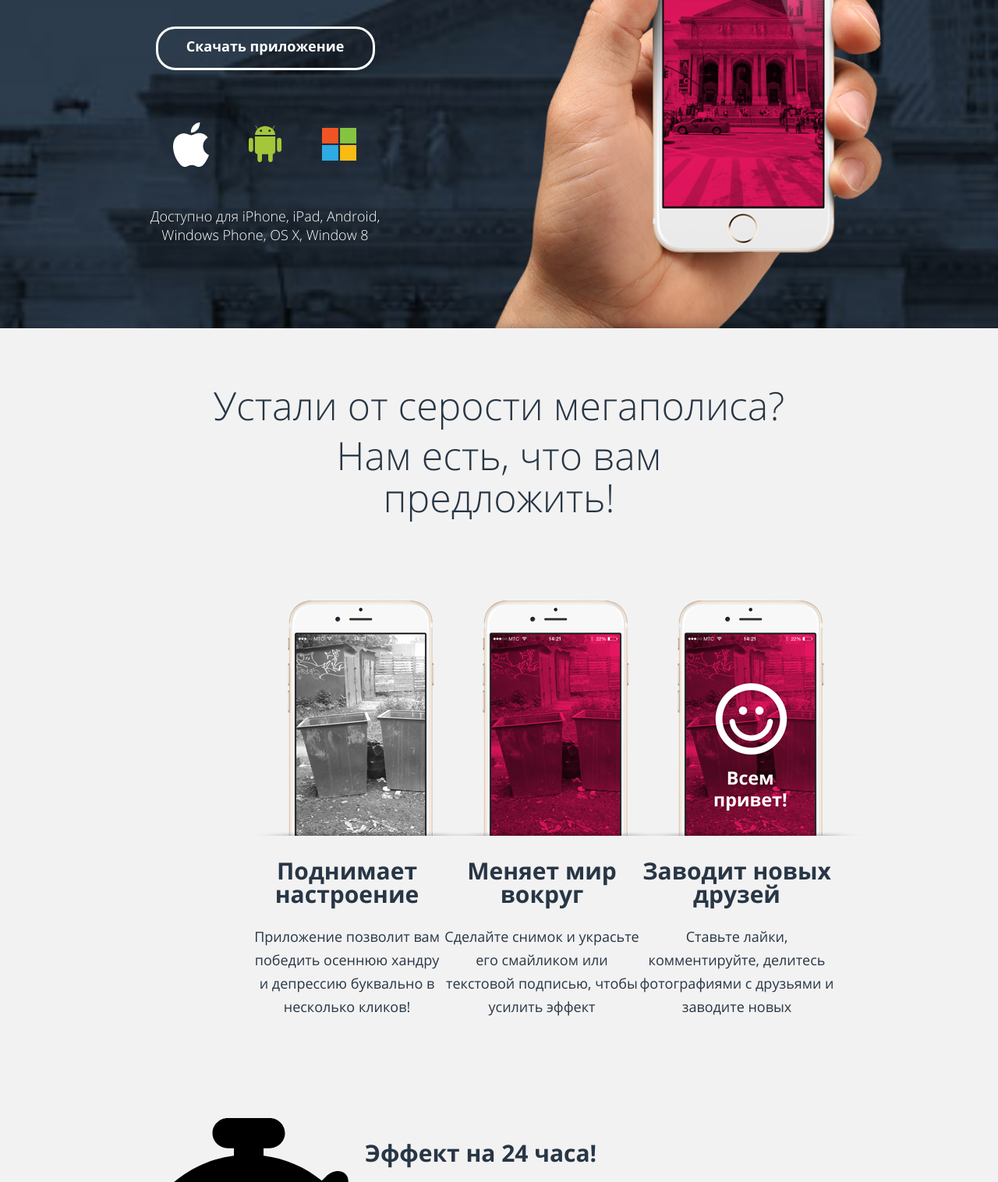
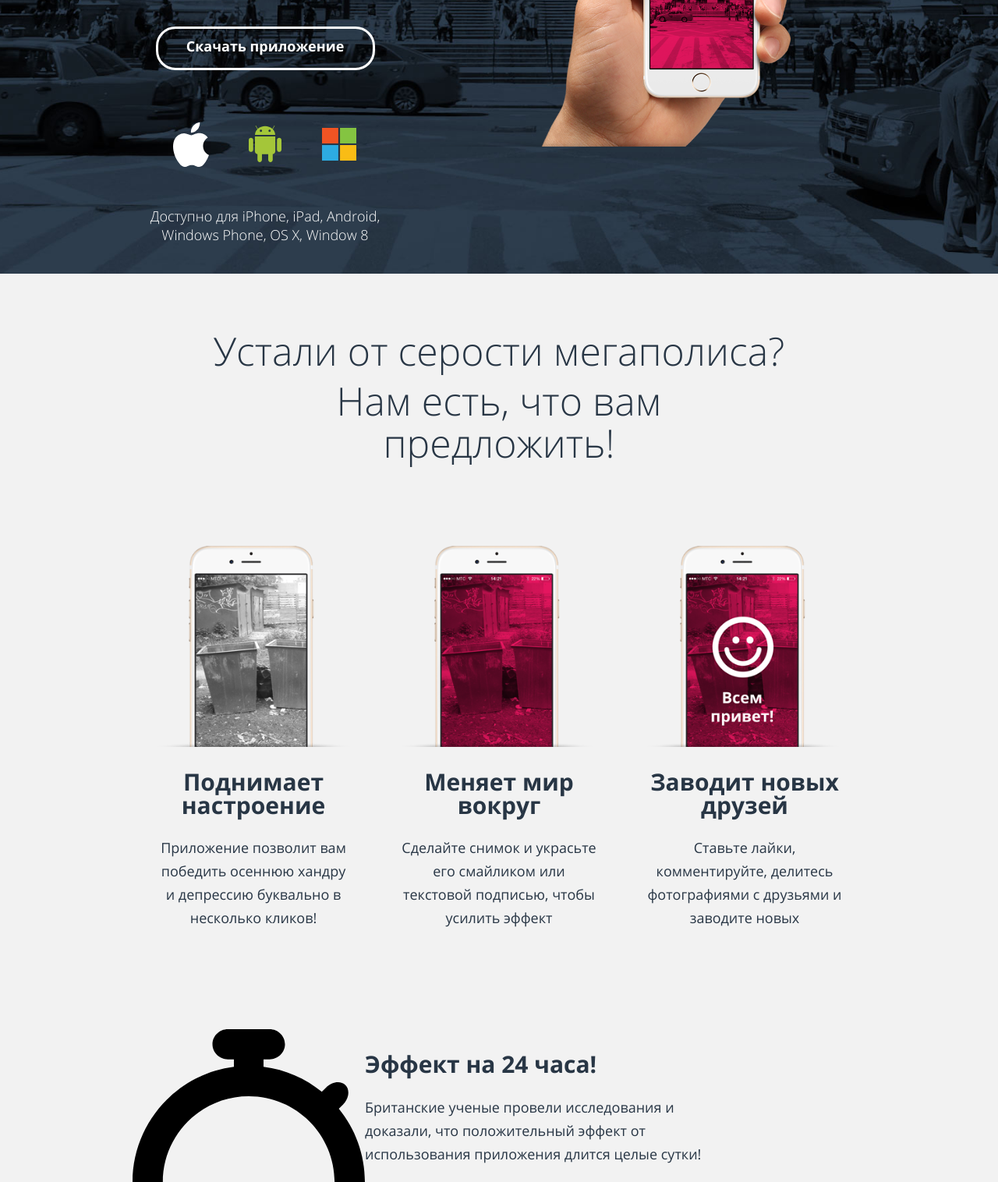
Before and after one commit to just-website/190928-pink, a website: page source/index.html in a window 1280 px wide. Shown: the part 373-1889 px from the top of the page at 78% size. Drawn offline with nearby package versions, Linux system fonts and the light colour scheme; files that its build step writes are made by us from their sources.

Commit message:
fix header and advantages section

```diff
--- a/source/index.html
+++ b/source/index.html
@@ -42,7 +42,6 @@
 
     <div class="page-header__wrapper
     page-header__wrapper--index">
-      <div class="container">
       <div class="page-header__image-wrapper">
         <picture>
           <source srcset="img/iphone-hand-desktop@1x.png 1x, img/iphone-hand-desktop@2x.png 2x" media="(min-width: 1200px)" type="image/png">
@@ -50,7 +49,6 @@
           <source srcset="img/iphone-hand-mobile@2x.png 2x" media="(min-width: 320px)" type="image/png">
           <img src="img/iphone-hand-mobile@1x.png" alt="heand">
         </picture>
-        </div>
       </div>
       <div class="download">
           <div class="container download__wrapper">
@@ -93,7 +91,7 @@
             <li class="advantages__item">
               <picture>
                 <source media="(min-width: 1200px)" srcset="img/iphone-screen-1-desktop@1x.png 1x, img/iphone-screen-1-desktop@2x.png 2x">
-                <img src="imgiphone-screen-1-tablet@1x.png 1x" srcset="imgiphone-screen-1-tablet@2x.png 2x" alt="phone">
+                <img src="img/iphone-screen-1-tablet@1x.png" srcset="img/iphone-screen-1-tablet@2x.png 2x" alt="phone">
               </picture>
               <h3 class="advantages__title">
                 Поднимает настроение
@@ -103,10 +101,9 @@
               </p>
             </li>
             <li class="advantages__item">
-              <li class="advantages__item">
               <picture>
                 <source media="(min-width: 1200px)" srcset="img/iphone-screen-2-desktop@1x.png 1x, img/iphone-screen-2-desktop@2x.png 2x">
-                  <img src="imgiphone-screen-2-tablet@1x.png 1x" srcset="imgiphone-screen-2-tablet@2x.png 2x" alt="phone">
+                <img src="img/iphone-screen-2-tablet@1x.png" srcset="img/iphone-screen-2-tablet@2x.png 2x" alt="phone">
               </picture>
               <h3 class="advantages__title">
                 Меняет мир вокруг
@@ -116,10 +113,9 @@
               </p>
             </li>
             <li class="advantages__item">
-              <li class="advantages__item">
               <picture>
                 <source media="(min-width: 1200px)" srcset="img/iphone-screen-3-desktop@1x.png 1x, img/iphone-screen-3-desktop@2x.png 2x">
-                  <img src="imgiphone-screen-3-tablet@1x.png 1x" srcset="imgiphone-screen-3-tablet@2x.png 2x" alt="phone">
+                <img src="img/iphone-screen-3-tablet@1x.png" srcset="img/iphone-screen-3-tablet@2x.png 2x" alt="phone">
               </picture>
               <h3 class="advantages__title">
                 Заводит новых друзей
@@ -403,7 +399,7 @@
   </main>
 
   <script type="text/javascript" src="/js/main.js"></script>
-  <script type="text/javascript" src="/js/picturefill.min.js"></script>
+  <!-- <script type="text/javascript" src="/js/picturefill.min.js"></script> -->
 
 </body>
 </html>
--- a/source/sass/advantages.scss
+++ b/source/sass/advantages.scss
@@ -24,7 +24,7 @@
       background-image: none;
       justify-content: space-around;
 
-      @include padding-side(120px);
+      // @include padding-side(120px);
     }
   }
 }
@@ -85,7 +85,7 @@
   @media (min-width: 660px) {
     display: flex;
     flex-direction: column;
-    width: 300px;
+    // width: 300px;
     text-align: left;
 
     @media (min-width: 1200px) {
@@ -112,6 +112,7 @@
 
 .advantages__item img {
   display: none;
+  max-width: 100%;
 
   @media (min-width: 1200px) {
     display: block;
--- a/source/sass/map.scss
+++ b/source/sass/map.scss
@@ -15,3 +15,7 @@
     }
   }
 }
+
+.map img {
+  max-width: 100%;
+}
--- a/source/sass/page-header.scss
+++ b/source/sass/page-header.scss
@@ -3,10 +3,31 @@
   background-image: url("../img/bg-back-mobile@1x.jpg");
   background-repeat: no-repeat;
   background-position: top;
-  background-size: cover;
+  background-size: auto 460px;
   height: 100%;
-  min-height: 170px;
+  // min-height: 170px;
   position: relative;
+
+  @media (min-resolution: 120dpi) {
+    background-image: url("../img/bg-back-mobile@2x.jpg");
+  }
+
+  @media (min-width: 660px) {
+    background-image: url("../img/bg-back-tablet@1x.jpg");
+    background-size: auto 730px;
+
+    @media (min-resolution: 120dpi) {
+      background-image: url("../img/bg-back-tablet@2x.jpg");
+    }
+  }
+
+  @media (min-width: 1200px) {
+    background-image: url("../img/bg-back-desktop@1x.jpg");
+
+    @media (min-resolution: 120dpi) {
+      background-image: url("../img/bg-back-desktop@2x.jpg");
+    }
+  }
 }
 
 .page-header__wrapper {
@@ -30,8 +51,9 @@
 }
 
 .page-header__wrapper--active {
-  background-color: #283645;
+  background: #283645;
   border-bottom: 1px solid #010101;
+  display: none;
 }
 
 .page-header__image-wrapper {
@@ -44,6 +66,7 @@
 
     @media (min-width: 1200px) {
       max-width: 940px;
+      position: static;
     }
   }
 }
@@ -62,12 +85,13 @@
       width: 940px;
       margin: 0 auto;
       justify-content: space-between;
+      padding-bottom: 0;
     }
   }
 }
 
 .page-header__wrapper--index img {
-  margin-top: 85px;
+  margin-top: 78px;
   max-width: 100%;
 }
 
--- a/source/sass/promo.scss
+++ b/source/sass/promo.scss
@@ -76,6 +76,7 @@
   background-color: $primary-bgColor;
   padding-left: 0;
   padding-right: 0;
+  font-size: 0;
 
   @media (min-width: 660px) {
     // flex-basis: 100%;
--- a/source/sass/slider.scss
+++ b/source/sass/slider.scss
@@ -10,7 +10,7 @@
   overflow: hidden;
   justify-content: center;
 
-  @media (max-width: 660px) {
+  @media (max-width: 659px) {
     max-width: 320px;
     margin: 0 auto;
   }
```
Also changed, not shown: source/photo.html (+1 -1 lines). Lines whose indentation alone changed are shown as unchanged.
